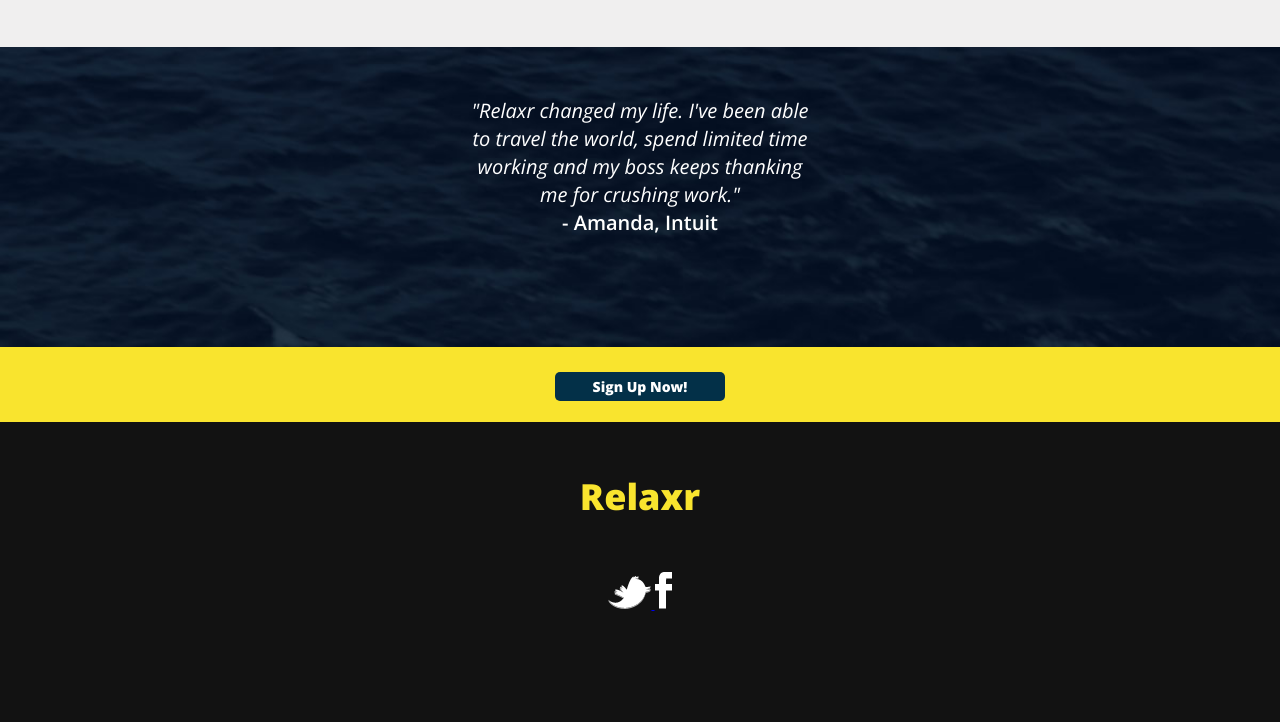
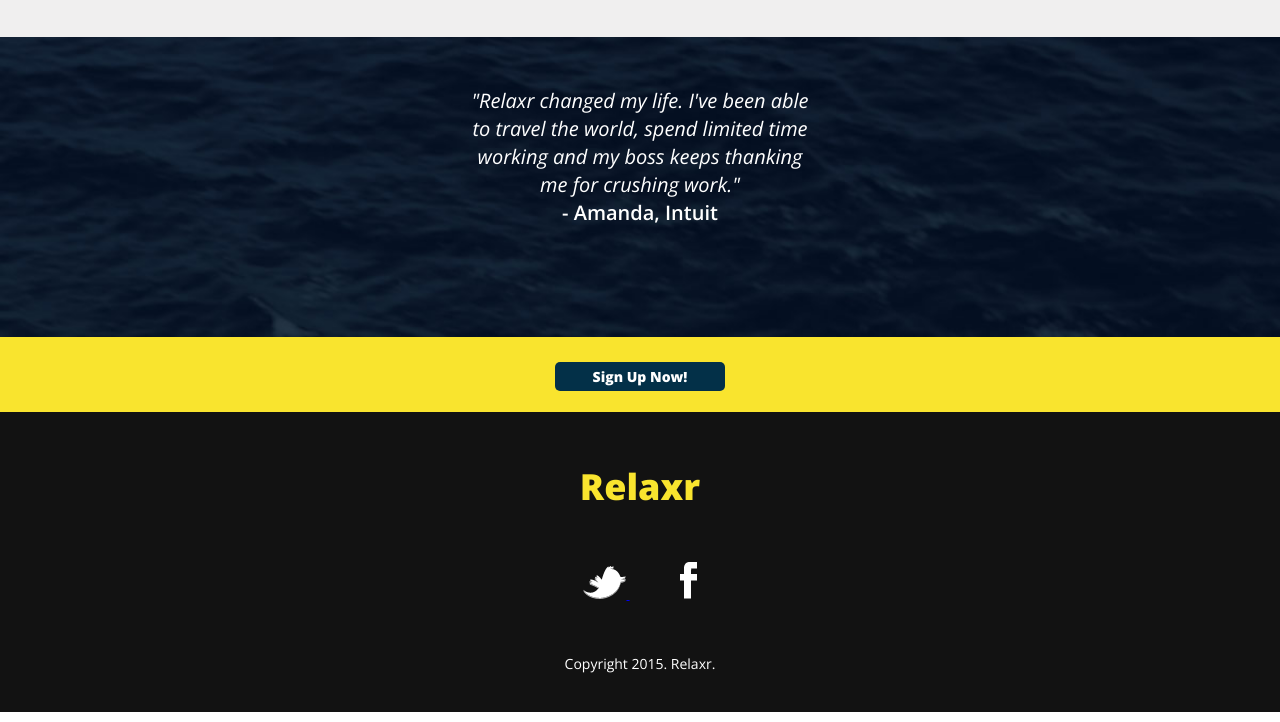
Before and after one commit to justmartin/relaxr, a plain HTML site: page index.html in a window 1280 px wide. Shown: the part 1047-1769 px from the top of the page. Drawn offline with nearby package versions, Linux system fonts and the light colour scheme.

Commit message:
Added copyright styling. Adjusted a few styling elements.

```diff
--- a/css/style.css
+++ b/css/style.css
@@ -101,7 +101,7 @@ div a{
   font-weight: 600;
   font-size: 40px;
   padding-left: 150px;
-  padding-top: 70px;
+  padding-top: 60px;
 }
 .benefitText{
   font-weight: 300;
@@ -173,6 +173,19 @@ footer {
 nav{
   text-align: center;
 }
+.facebook{
+  padding: 25px;
+}
+.twitter{
+  padding: 25px;
+}
+#copyright{
+  font-weight: 400;
+  font-size: 14px;
+  text-align: center;
+  color: white;
+  margin-top: 50px;
+}
 
 /******************************************
 /* ADDITIONAL STYLES
--- a/index.html
+++ b/index.html
@@ -46,13 +46,16 @@
 		<footer>
 			<h3 class="footerheading">Relaxr</h3>
 			<nav>
-				<a href="http://www.twitter.com">
+				<a class="twitter" href="http://www.twitter.com">
 					<img src="images/twitter.png" alt="twitterLink">
 				</a>
-				<a href="http://www.facebook.com">
+				<a class="facebook" href="http://www.facebook.com">
 					<img src="images/facebook.png" alt="facebookLink">
 				</a>
 			</nav>
+			<p id="copyright">
+				Copyright 2015. Relaxr.
+			</p>
 		</footer>
 	</body>
 </html>
```
Also changed, not shown: 1 other file.
